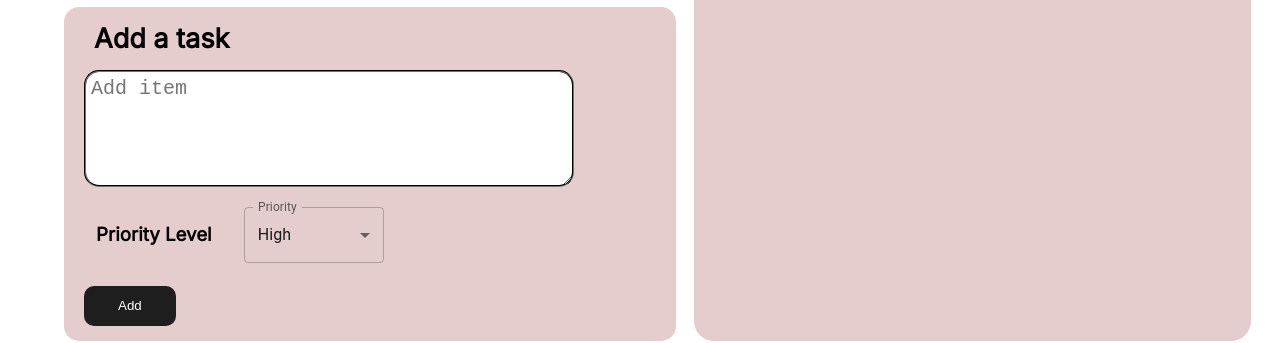
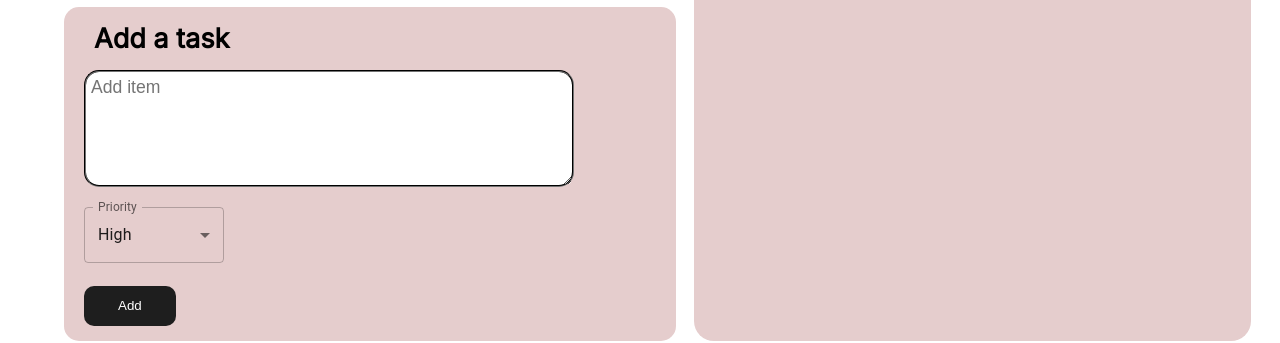
Before and after one commit to Sumaiya-Mohamed/Task-Tracker, a React (Vite) app in the folder Task_Tracker/: page / in a window 1280 px wide. Shown: the part 460-803 px from the top of the page. Built offline with nearby package versions, Linux system fonts and the light colour scheme.

Commit message:
added a tooltip to explain the priority dropdown for better user experience

```diff
--- a/Task_Tracker/src/App.tsx
+++ b/Task_Tracker/src/App.tsx
@@ -24,6 +24,9 @@ export const App: React.FC = () => {
   const [newPriority, setNewPriority] = useState<"High" | "Medium" | "Low">(
     "High"
   );
+
+  // eslint-disable-next-line @typescript-eslint/no-unused-vars
+  const [data, setData] = useState<item[]>([]);
 
   const theme = createTheme({
     palette: {
@@ -106,6 +109,10 @@ export const App: React.FC = () => {
     return;
   };
 
+  useEffect(() => {
+    localStorage.setItem('dataKey', JSON.stringify(data));
+  },[])
+
   return (
     <ThemeProvider theme={theme}>
       <div>
--- a/Task_Tracker/src/components/PriorityLevel.tsx
+++ b/Task_Tracker/src/components/PriorityLevel.tsx
@@ -3,6 +3,7 @@ import InputLabel from "@mui/material/InputLabel";
 import MenuItem from "@mui/material/MenuItem";
 import FormControl from "@mui/material/FormControl";
 import Select, { SelectChangeEvent } from "@mui/material/Select";
+import Tooltip from '@mui/material/Tooltip';
 
 type PriorityLevelProps = {
   newPriority: "High" | "Medium" | "Low";
@@ -20,10 +21,11 @@ export const PriorityLevel: React.FC<PriorityLevelProps> = ({
   return (
     <>
       <div className="container">
-        <h3 className="container-heading">Priority Level</h3>
+
         <div className="container-form">
           <FormControl sx={{ m: 1, minWidth: 140 }}>
             <InputLabel id="demo-simple-select-label">Priority</InputLabel>
+            <Tooltip title="Level of priority" arrow>
             <Select
               labelId="simple-select-label"
               id="simple-select"
@@ -35,6 +37,7 @@ export const PriorityLevel: React.FC<PriorityLevelProps> = ({
               <MenuItem value="Medium">Medium</MenuItem>
               <MenuItem value="Low">Low</MenuItem>
             </Select>
+            </Tooltip>
           </FormControl>
         </div>
       </div>
--- a/Task_Tracker/src/scss/PriorityLevel.scss
+++ b/Task_Tracker/src/scss/PriorityLevel.scss
@@ -4,7 +4,7 @@
        justify-content: flex-start;
        align-items: center;
        gap: 1.5rem;
-       margin-left: 2rem;
+       margin-left: 12px;
        margin-top: 0.5rem;
 
 
--- a/Task_Tracker/src/scss/app.scss
+++ b/Task_Tracker/src/scss/app.scss
@@ -21,6 +21,7 @@
             grid-row-end: 2;
             width: 90%;
             max-height: fit-content;
+
         }
 
         &-box1{
@@ -141,7 +142,6 @@
         grid-column-end: 2;
         grid-row-start: 1;
         grid-row-end: 2;
-
     }
 
     &-box1{
@@ -280,7 +280,8 @@
             border-style: groove;
             border-color: var(--color-dark-grey);
             border-width: 2px;
-            font-size: 1.25rem;
+            font-size: 1.1rem;
+            font-family: Arial, Helvetica, sans-serif;
         }
 
 
```
